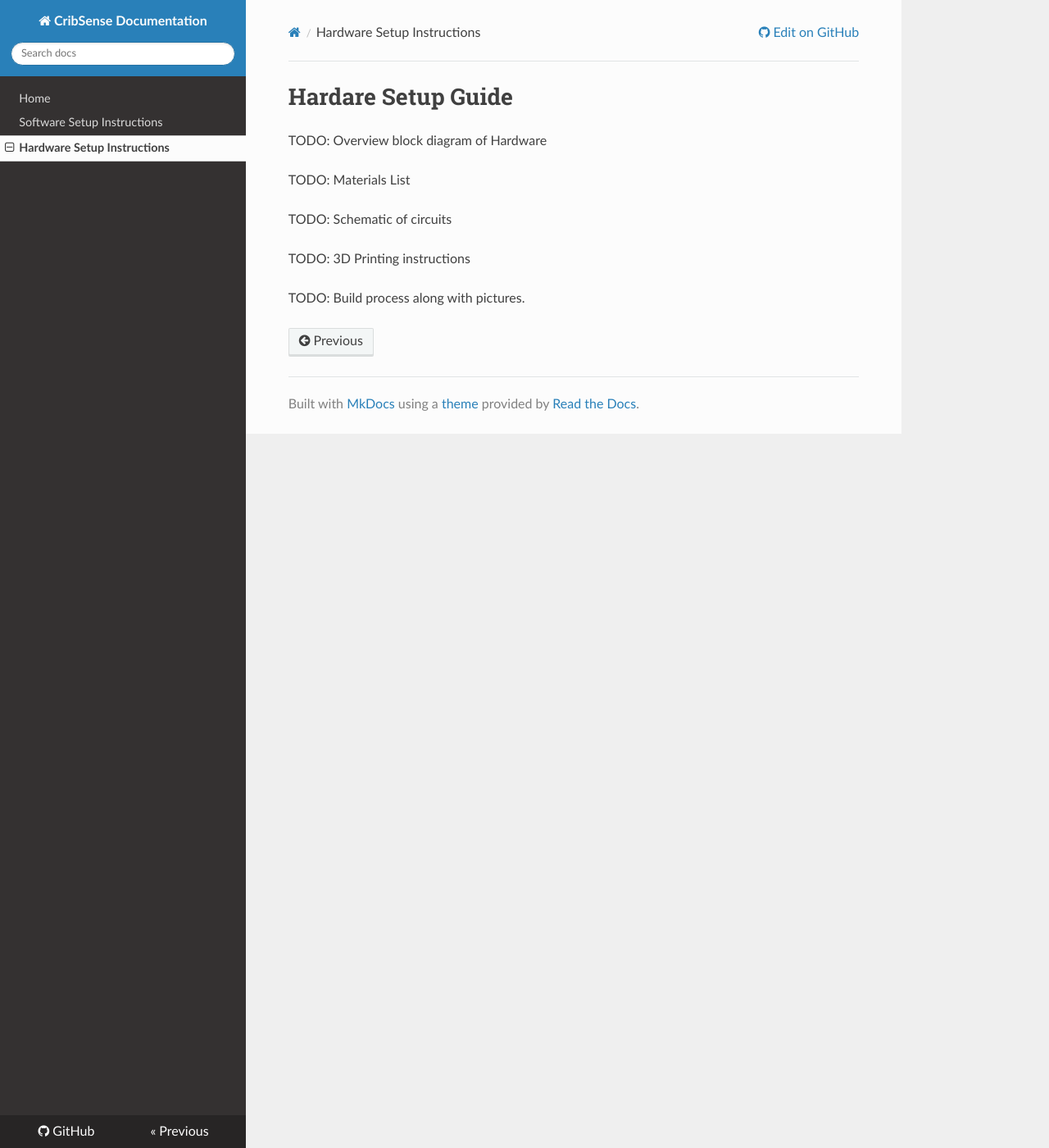
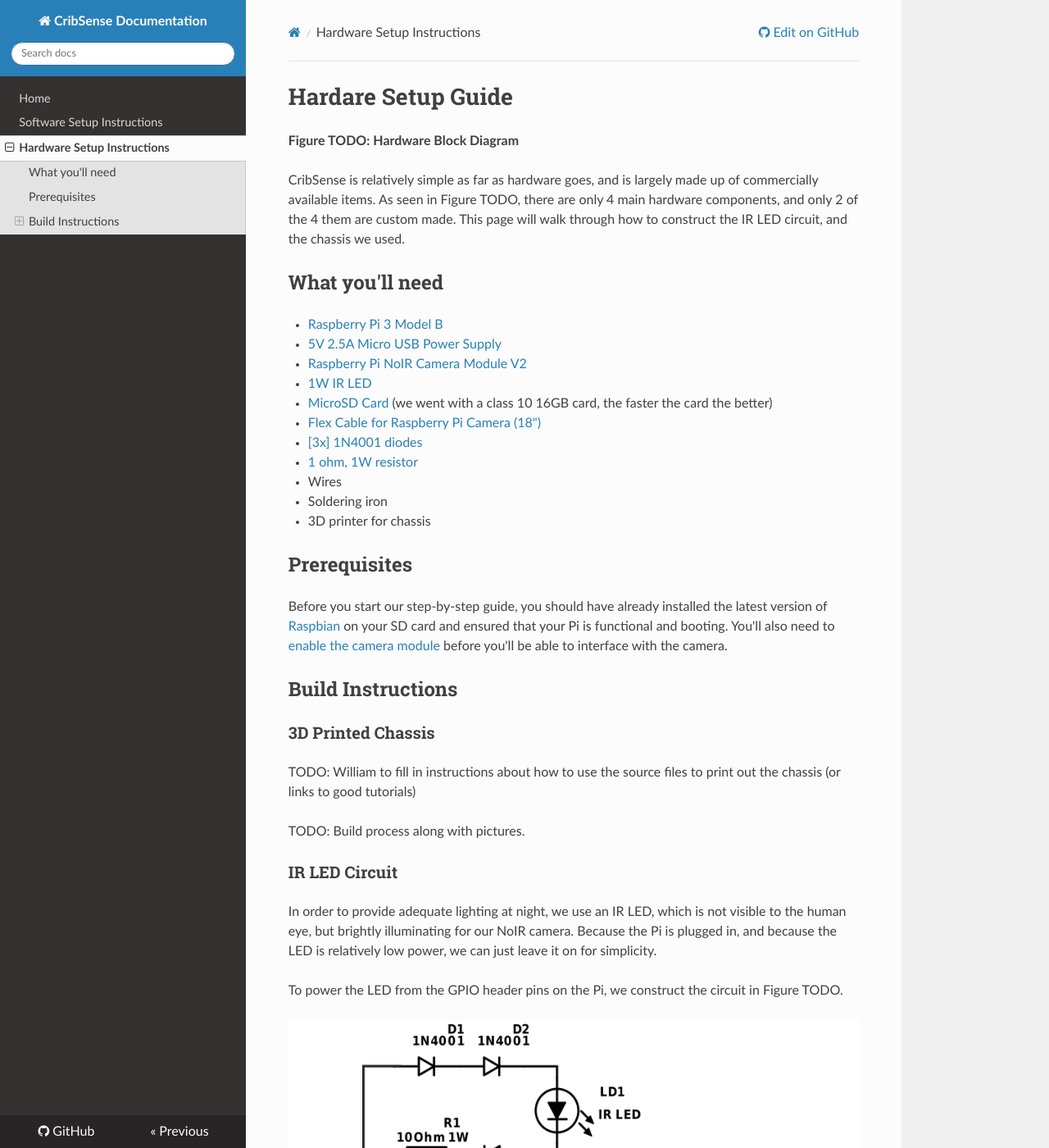
Before and after one commit to lukehsiao/CribSense, an MkDocs documentation site: the page built from docs/setup/hw-setup.md, in a window 1280 px wide and 1400 px high. Shown: the whole window at 82% size. Built offline with MkDocs 1.6.1, drawn with Linux system fonts in a browser that asks for light colours; nearby versions of some CDN libraries; old or Windows-style settings are respelled for this version of MkDocs; some of the changed text lies outside the part shown.

Commit message:
Add outline for hardware documentation.
Still needs to be filled in, and need to add some figures.

```diff
--- a/docs/setup/hw-setup.md
+++ b/docs/setup/hw-setup.md
@@ -1,11 +1,43 @@
 # Hardare Setup Guide
 
-TODO: Overview block diagram of Hardware
+**Figure TODO: Hardware Block Diagram**
 
-TODO: Materials List
+CribSense is relatively simple as far as hardware goes, and is largely made up of commercially available items. As seen in Figure TODO, there are only 4 main hardware components, and only 2 of the 4 them are custom made. This page will walk through how to construct the IR LED circuit, and the chassis we used.
 
-TODO: Schematic of circuits
+## What you'll need
 
-TODO: 3D Printing instructions
+-   [Raspberry Pi 3 Model B](https://www.amazon.com/Raspberry-Pi-RASP-PI-3-Model-Motherboard/dp/B01CD5VC92/)
+-   [5V 2.5A Micro USB Power Supply](https://www.amazon.com/gp/product/B00MARDJZ4/)
+-   [Raspberry Pi NoIR Camera Module V2](https://www.amazon.com/Raspberry-Pi-NoIR-Camera-Module/dp/B01ER2SMHY)
+-   [1W IR LED](https://www.amazon.com/DIYmall%C2%AE-Infrared-Adjustable-Resistor-Raspberry/dp/B00NUOO1HQ)
+-   [MicroSD Card](https://www.amazon.com/Samsung-Class-Adapter-MB-MP32DA-AM/dp/B00IVPU7KE) (we went with a class 10 16GB card, the faster the card the better)
+-   [Flex Cable for Raspberry Pi Camera (18")](https://www.adafruit.com/products/1730)
+-   [[3x] 1N4001 diodes](<https://www.adafruit.com/product/755>)
+-   [1 ohm, 1W resistor](http://www.parts-express.com/10-ohm-1w-flameproof-resistor-10-pcs--003-1)
+-   Wires
+-   Soldering iron
+-   3D printer for chassis
+
+## Prerequisites
+
+Before you start our step-by-step guide, you should have already installed the latest version of [Raspbian](https://www.raspberrypi.org/downloads/raspbian/) on your SD card and ensured that your Pi is functional and booting. You'll also need to [enable the camera module](https://www.raspberrypi.org/documentation/configuration/camera.md) before you'll be able to interface with the camera.
+
+## Build Instructions
+
+### 3D Printed Chassis
+
+TODO: William to fill in instructions about how to use the source files to print out the chassis (or links to good tutorials)
 
 TODO: Build process along with pictures.
+
+### IR LED Circuit
+
+In order to provide adequate lighting at night, we use an IR LED, which is not visible to the human eye, but brightly illuminating for our NoIR camera. Because the Pi is plugged in, and because the LED is relatively low power, we can just leave it on for simplicity.
+
+To power the LED from the GPIO header pins on the Pi, we construct the circuit in Figure TODO.
+
+![led](../img/led-schematic.png)
+**Figure TODO: LED Schematic**
+
+TODO: Pan fill out description of why the diodes are there. Link to the GPIO documentation so people know why those are the pins used. Talk about the LED's specs etc.
+TODO: Add pictures of the actual circuit.
```
